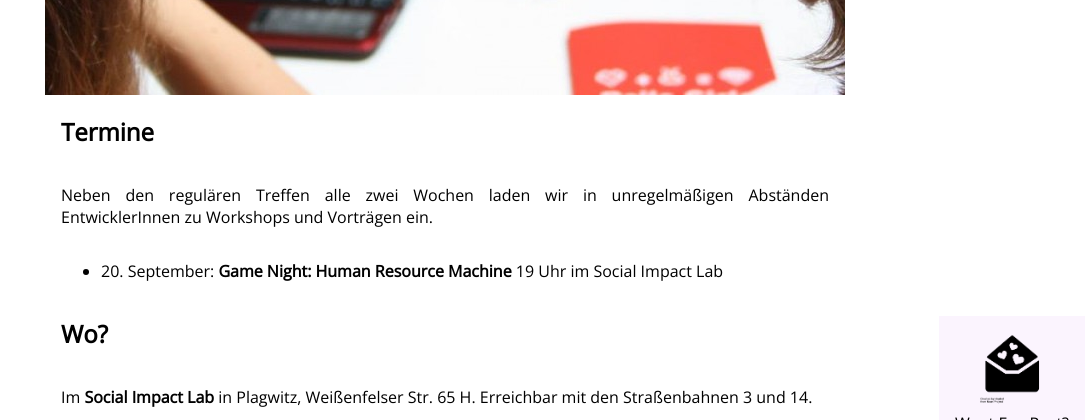
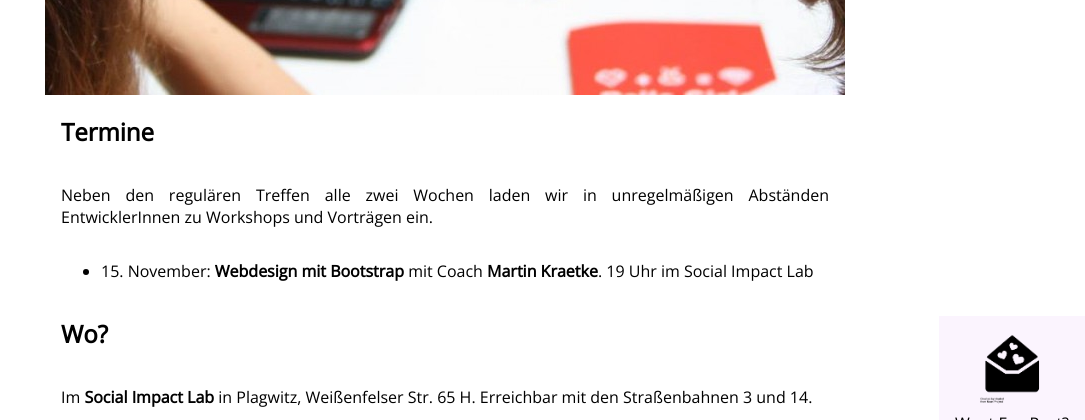
Before and after one commit to codegirls/codegirls.github.io, a Jekyll site: the page index.html, which Jekyll copies as it is, in a window 1280 px wide and 900 px high, scrolled down 1056 px, cut to the strip 0-420 px from the top of the window. Shown: the whole strip, without its empty margins (195-1280 px from the left). Built offline with Jekyll 4.4.1, drawn with Linux system fonts in a browser that asks for light colours.

Commit message:
Update Events: Bootstrap WS

```diff
--- a/index.html
+++ b/index.html
@@ -65,7 +65,7 @@
         <p>Neben den regulären Treffen alle zwei Wochen laden wir in unregelmäßigen Abständen EntwicklerInnen zu Workshops und Vorträgen ein.</p>
 
         <ul>
-          <li>20. September: <b>Game Night: <a href="https://tomorrowcorporation.com/humanresourcemachine">Human Resource Machine</a></b></B></b> 19 Uhr im Social Impact Lab</li>
+          <li>15. November: <b>Webdesign mit Bootstrap</b> mit Coach <a href="https://twitter.com/mkraetke">Martin Kraetke</a>. 19 Uhr im Social Impact Lab</li>
         </ul>
       </section>
 
```
